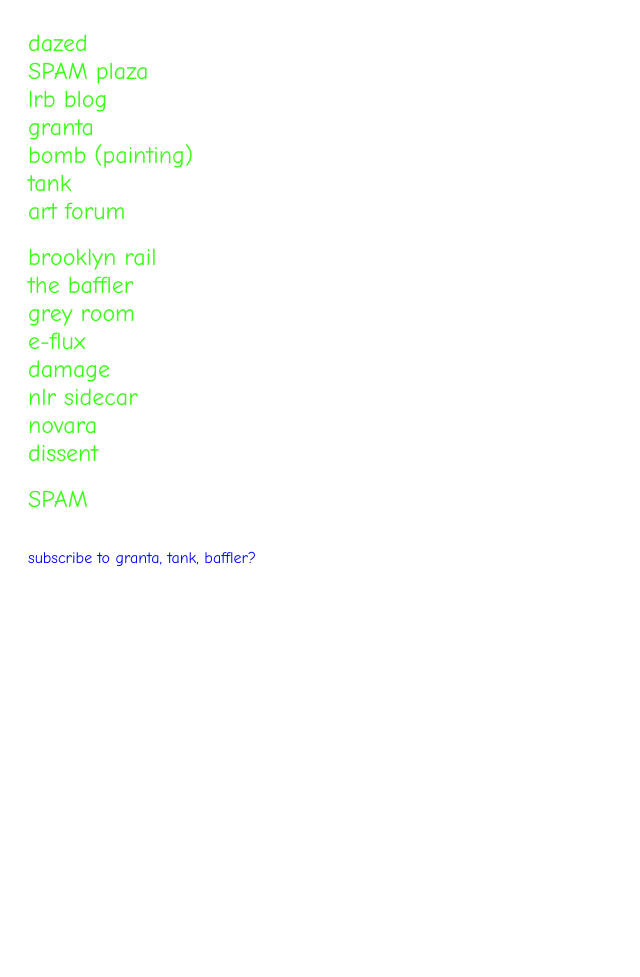
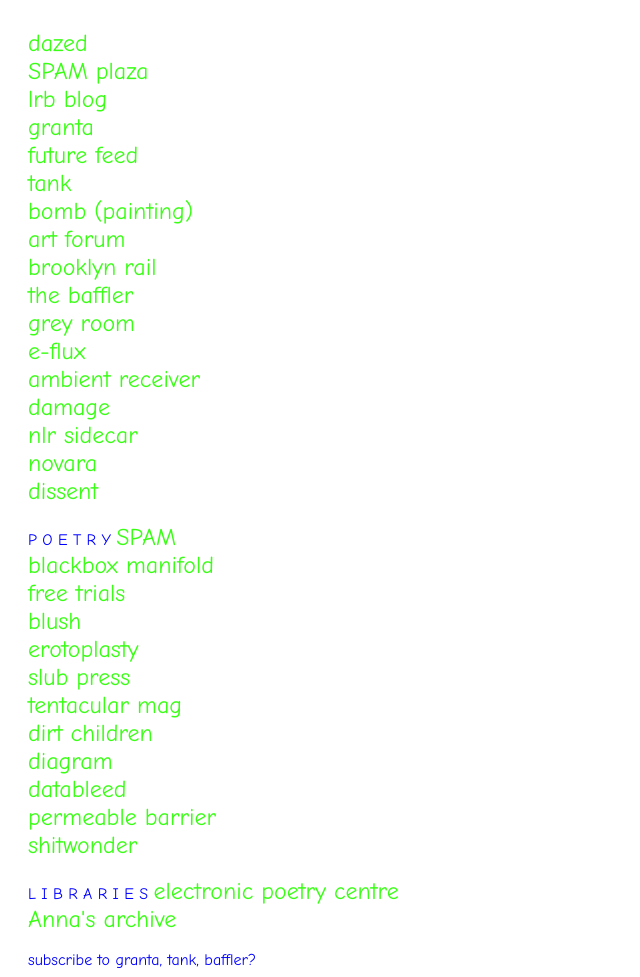
Before and after one commit to abaste89/homepage, a plain HTML site: page index.html in a window 1280 px wide. Shown: the part 90-1067 px from the top of the page, without its empty margins (0-640 px from the left). Before the commit the page ends 800 px from the top, so only its background shows below. Drawn offline with Linux system fonts and the light colour scheme.

Commit message:
Update index.html

```diff
--- a/index.html
+++ b/index.html
@@ -51,12 +51,13 @@
 <br>
 <a href="https://granta.com">granta</a>
 <br>
-<a href="https://bombmagazine.org/discipline/painting">bomb (painting)</a>
+<a href="https://future-feed.net/">future feed</a>
 <br>
 <a href="https://tank.tv/magazine">tank</a>
 <br>
+<a href="https://bombmagazine.org/discipline/painting">bomb (painting)</a>
+<br>
 <a href="https://artforum.com">art forum</a>
-<br>
 <br>
 <a href="https://brooklynrail.org">brooklyn rail</a>
 <br>
@@ -65,6 +66,8 @@
 <a href="https://www.greyroom.org">grey room</a>
 <br>
 <a href="https://www.e-flux.com/journal">e-flux</a>
+<br>
+<a href="https://www.ambientreceiver.org/contents">ambient receiver</a>
 <br>
 <a href="https://damagemag.com">damage</a>
 <br>
@@ -75,8 +78,49 @@
 <a href="https://www.dissentmagazine.org/">dissent</a>
 <br>
 <br>
+P O E T R Y
 <a href="https://www.spamzine.co.uk/">SPAM</a>
+
 <br>
+<a href="https://blackboxmanifold.sites.sheffield.ac.uk/">blackbox manifold</a>
+
+<br>
+<a href="https://pxxtry.com/">free trials</a>
+
+<br>
+<a href="https://www.blush-lit.com/">blush</a>
+
+<br>
+<a href="https://erotoplasty.tumblr.com/">erotoplasty</a>
+
+<br>
+<a href="https://slubpress.cargo.site/">slub press</a>
+
+<br>
+<a href="https://www.tentacularmag.com/">tentacular mag</a>
+
+<br>
+<a href="https://dirtchildren.com/journal/">dirt children</a>
+
+<br>
+<a href="https://thediagram.com/">diagram</a>
+
+<br>
+<a href="https://www.datableedzine.com/">datableed</a>
+
+<br>
+<a href="https://www.permeablebarrier.com/lurking">permeable barrier</a>
+
+<br>
+<a href="https://wonder-publishing.com/shitwonder">shitwonder</a>
+
+<br>
+<br>
+L I B R A R I E S
+<a href="https://writing.upenn.edu/epc/library/">electronic poetry centre</a>
+<br>
+<a href="https://annas-archive.org/">Anna's archive</a>
+
 <br>
 <br>
 
```
